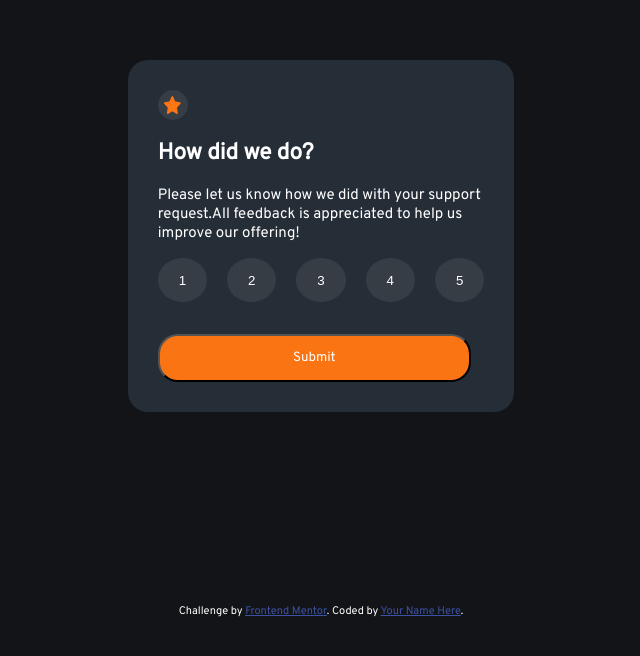
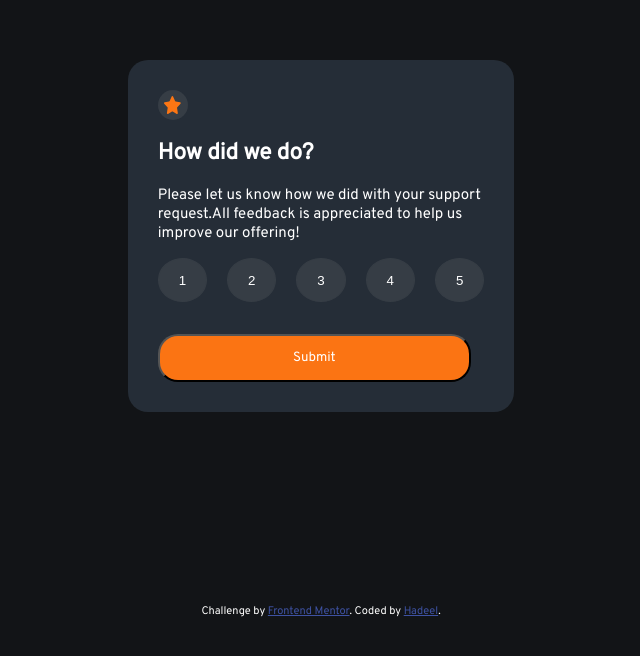
Before and after one commit to Hadeel-Toukan/Interactive-Rating-Component, a plain HTML site: page index.html in a window 1280 px wide. Shown: the part 132-788 px from the top of the page, without its empty margins (319-959 px from the left). Drawn offline with nearby package versions, Linux system fonts and the light colour scheme.

Commit message:
Update index.html

```diff
--- a/index.html
+++ b/index.html
@@ -88,7 +88,7 @@
       Challenge by
       <a href="https://www.frontendmentor.io?ref=challenge" target="_blank"
         >Frontend Mentor</a
-      >. Coded by <a href="#">Your Name Here</a>.
+      >. Coded by <a href="#">Hadeel</a>.
     </div>
     <script src="script.js"></script>
   </body>
```
